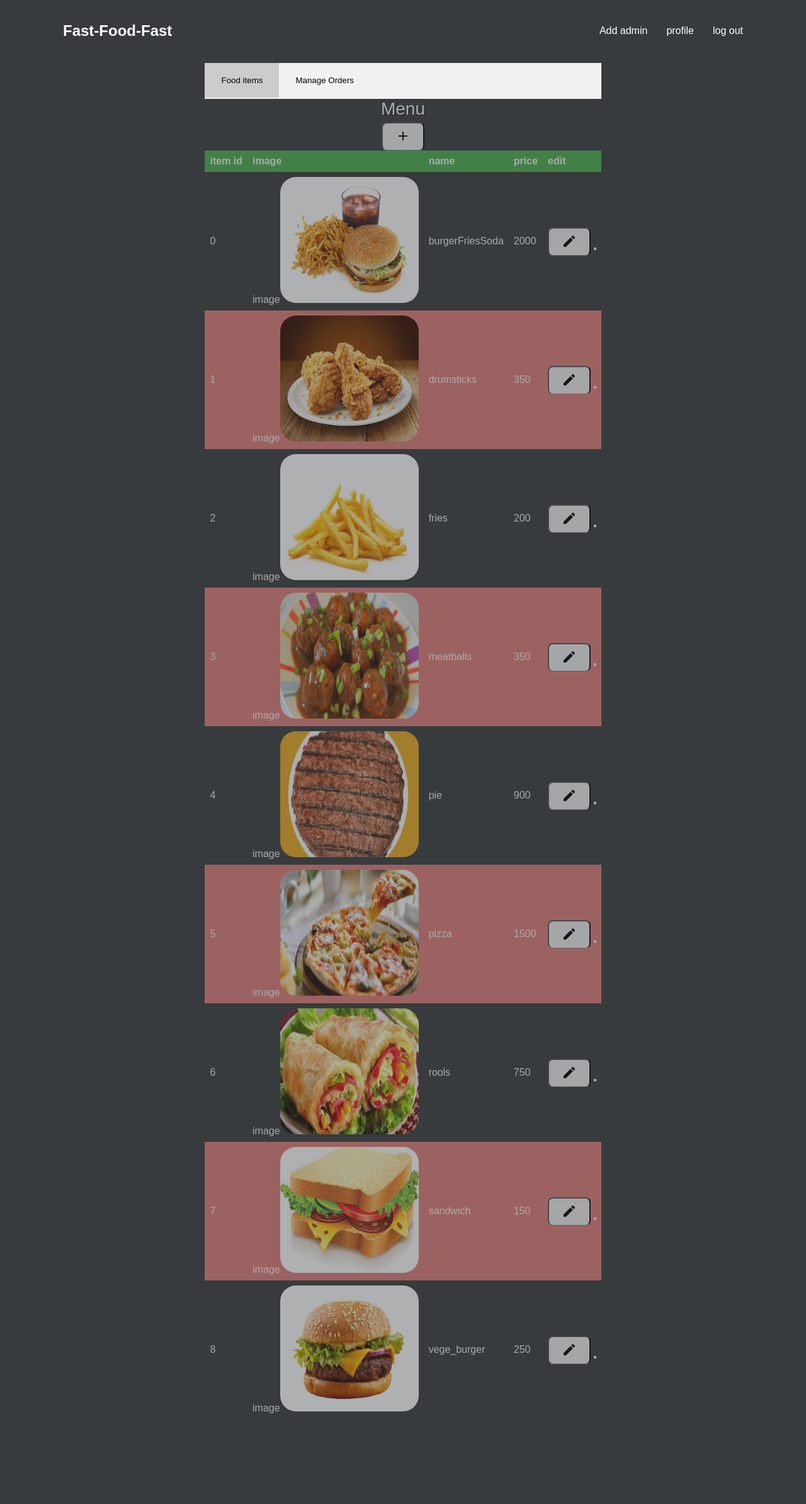
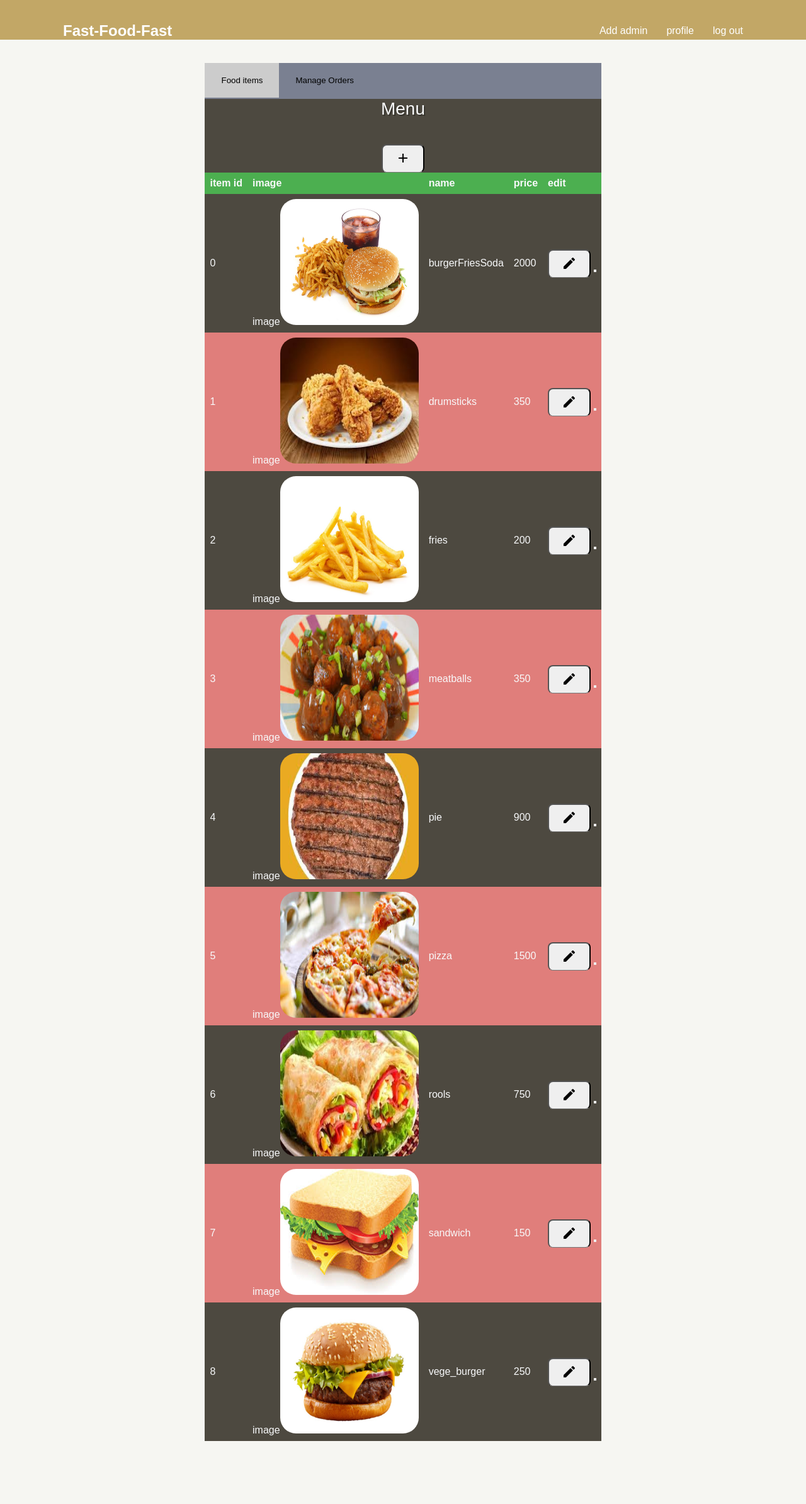
Before and after one commit to fgkinus/Fast-Food-Fast, a Python web app: template UI/templates/admin-dashboard.html in a window 1280 px wide. Shown: the whole page at 63% size. Before the commit the page ends 2244 px from the top, so only its background shows below. Run offline with Jinja, Linux system fonts and the light colour scheme; the template is opened without the code that fills it, so the values that code supplies are empty.

Commit message:
[Finished #160748014]Fixes the colour palet for the UI
Applies a colour pallet for colourmind.io, increases the size of the fonts and modifies the sign in as admin buttons

```diff
--- a/UI/css/style.css
+++ b/UI/css/style.css
@@ -11,19 +11,17 @@ html body {
 
     font-size: 16px;
     font-family: "Raleway", sans-serif;
-    color: #f5f5f5;
+    color: #2A2F42;
 }
 
 .bg {
-    background-image: url("../img/fast food.jpeg");
     /*height: 95vh;*/
-    background-position: center;
-    background-repeat: no-repeat;
+    background: url("../img/fast food.jpeg") no-repeat center;
     background-size: cover;
 }
 
 .bg2 {
-    background-color: #373b3d;
+    background-color: #F6F6F2;
 }
 
 ul {
@@ -88,14 +86,17 @@ img {
 /*Header Styles*/
 header {
     grid-area: header;
-    position: absolute;
+    position: fixed;
+    top:0;
     width: 100%;
+    overflow: hidden;
     display: flex;
     justify-content: space-between;
     align-items: center;
     padding: 35px 100px 0;
     animation: 1s fadein 0.5s forwards;
     opacity: 0;
+    background-color: #C2A766;
     color: #FFFFFF;
     z-index: 2;
 }
@@ -136,7 +137,7 @@ header nav li {
     justify-content: center;
     text-align: center;
     min-height: 100vh;
-    color: #f5f5f5;
+    color: #f8f9fa;
 }
 
 .content .background-image {
@@ -147,9 +148,7 @@ header nav li {
     /*height: 100%;*/
     background-size: cover;
     z-index: -1;
-    background-image: url("../img/fast food.jpeg");
-    background-color: #949494;
-    background-repeat: no-repeat;
+    background: #8E5E60 url("../img/fast food.jpeg") no-repeat;
 }
 
 .content h1 {
@@ -214,7 +213,7 @@ header nav li {
 /*style the tabs to appear in the content section of the dashboard*/
 .tab {
     overflow: hidden;
-    background-color: #f1f1f1;
+    background-color: #7A8091;
     width: 100%;
     height: 57px;
 }
@@ -227,7 +226,7 @@ header nav li {
     /*outline: none;*/
     cursor: pointer;
     padding: 20px 26px;
-    transition: 0.6s;
+    transition: 0.4s;
 }
 
 /* Change background color of buttons on hover */
@@ -246,11 +245,11 @@ header nav li {
     /*padding: 6px 12px;*/
     /*border: 1px solid #ccc;*/
     border-top: none;
-    animation: fadeEffect 2s; /* Fading effect takes 5 second */
+    animation: fadeEffect 1s; /* Fading effect takes 2 second */
     min-width: 60%;
     width: inherit;
     overflow: auto;
-    opacity: .6;
+    opacity: 1;
 }
 
 /* Go from zero to full opacity */
@@ -263,15 +262,15 @@ header nav li {
     }
 }
 
-.tabcontent h3 {
-    font: 28px "Raleway", sans-serif;
-    font-weight: 300;
-    text-shadow: 2px 2px rgba(0, 0, 0, 0.3);
-    margin-bottom: 5px;
+.tabcontent h5 {
+font: 1em "Raleway", sans-serif;
+font-weight: 300;
+text-shadow: 2px 2px rgba(0, 0, 0, 0.3);
+margin-bottom: 5px;
 }
 
 .tabcontent div {
-    background-color: #1D1F20;
+    background-color: #4D4940;
 }
 
 .scrollable {
@@ -356,7 +355,8 @@ th {
 
 /*style the gallery item*/
 .thumbnail {
-    color: #4CAF50;
+    color: #C2A766;
+    background-color: #F6F6F2;
     font: 30px/1.5 inherit;
     float: left;
 
@@ -464,7 +464,7 @@ th {
     height: 100%; /* Full height */
     overflow: auto; /* Enable scroll if needed */
     background-color: rgb(0, 0, 0); /* Fallback color */
-    background-color: rgba(0, 0, 0, 0.4); /* Black w/ opacity */
+    background-color: #AE7B63; /* Black w/ opacity */
     padding-top: 60px;
 }
 
@@ -474,6 +474,7 @@ th {
     margin: 5% auto 15% auto; /* 5% from the top, 15% from the bottom and centered */
     border: 1px solid #888;
     width: 80%; /* Could be more or less, depending on screen size */
+    opacity: 1;
 }
 
 /* Add Zoom Animation */
@@ -534,3 +535,13 @@ th {
 #popup-list #popup-list-content {
     background-color: #f1f1f1;
 }
+
+/*make the checkout button float at the bottom of the page*/
+#checkout-btn {
+    float: right;
+    position: fixed;
+    bottom: -4px;
+    right: 10px;
+    height: 50px;
+    width: 140px;
+}
--- a/UI/js/main.js
+++ b/UI/js/main.js
@@ -34,8 +34,7 @@ var foodItems = {
 
 // load templates to make them visible
 function showContent(destination) {
-    // empty the destination oject
-    destination.innerHTML = "";
+    // empty the destination object
     //get the template element:
     let temp = document.querySelector("#food-item2");
 
@@ -252,6 +251,5 @@ function pop_up(Id) {
 // close popup
 function close_pop_up(ID) {
     let item = document.getElementById(ID);
-    item.innerHTML = '';
     item.style.display = "none";
 }
--- a/UI/templates/admin-dashboard.html
+++ b/UI/templates/admin-dashboard.html
@@ -16,7 +16,7 @@
     <header class="heading">
         <h2><a href="#">Fast-Food-Fast</a></h2>
         <nav>
-            <!--the <ul> wrapper is ommited to ensere thy stay inline/ horizontally oriented-->
+            <!--the <ul> wrapper is omitted to ensure thy stay inline/ horizontally oriented-->
             <li><a href="register-admin.html">Add admin</a></li>
             <li><a href="#">profile</a></li>
             <li><a href="landing.html">log out</a></li>
@@ -33,14 +33,13 @@
         </div>
 
         <div id="food-items-list" class="tabcontent">
+            <div>
                 <h3>Menu</h3>
-            <nav>
                 <button class="btn tooltip" aria-label="control_point"
                         onclick="pop_up('popup')">
                     <span class="material-icons">add</span>
                     <span class="tooltiptext">add new item</span>
                 </button>
-            </nav>
                 <table id="food-items">
                     <thead>
                     <th>item id</th>
@@ -53,12 +52,14 @@
 
                     </tbody>
                 </table>
+            </div>
             <!--a list of all food items-->
             <!--<ul id="food-list"></ul>-->
         </div>
 
         <!--display previous orders-->
         <div id="manage-orders" class="tabcontent">
+            <div>
                 <h3>Previous Orders</h3>
                 <h4>Review all orders</h4>
                 <table>
@@ -89,13 +90,14 @@
                     </tbody>
                 </table>
             </div>
+        </div>
 
     </section>
 </div>
 
 <!--popups-->
 <div class="modal" id="popup">
-    <div class="container-login modal-content" >
+    <div class="container-register modal-content" >
         <div id="title">
             <i class="material-icons lock">cloud_upload</i>  add new menu item
             <button class="material-icons close btn cancelbtn tooltip"
--- a/UI/templates/user-dashboard.html
+++ b/UI/templates/user-dashboard.html
@@ -11,7 +11,7 @@
 </head>
 <body class="bg2">
 
-<header class="heading">
+<header>
     <h2><a href="#">Fast-Food-Fast</a></h2>
     <nav>
         <!--the <ul> wrapper is ommited to ensere thy stay inline/ horizontally oriented-->
@@ -32,7 +32,7 @@
     </div>
     <!--tab contents-->
 
-    <!--sectionfood items displays a list of food items&ndash;&gt;-->
+    <!--section food items displays a list of food items&ndash;&gt;-->
     <div id="food-items" class="tabcontent">
         <h3>Menu</h3>
         <h4>Select your favourite meal from our large array of delicacies.</h4>
@@ -63,8 +63,8 @@
     <!--display a list of all orders before submitting-->
     <div id="checkout" class="tabcontent">
         <h3>Checkout</h3>
-        <a href="#" class="btn ">check out</a>
         <h4>all new orders you make appear here</h4>
+        <span id="checkout-btn" class="content-content-area"> <a href="#" class="btn">check out</a></span>
         <table id="List-orders">
             <thead>
             <th>order id</th>
```
Also changed, not shown: UI/css/login-registration.css (+19 -19 lines), UI/templates/login.html (+5 -2 lines). Lines whose indentation alone changed are shown as unchanged.
